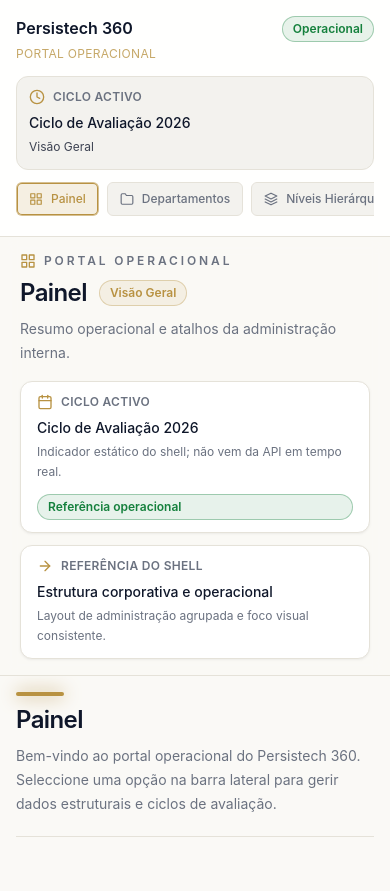
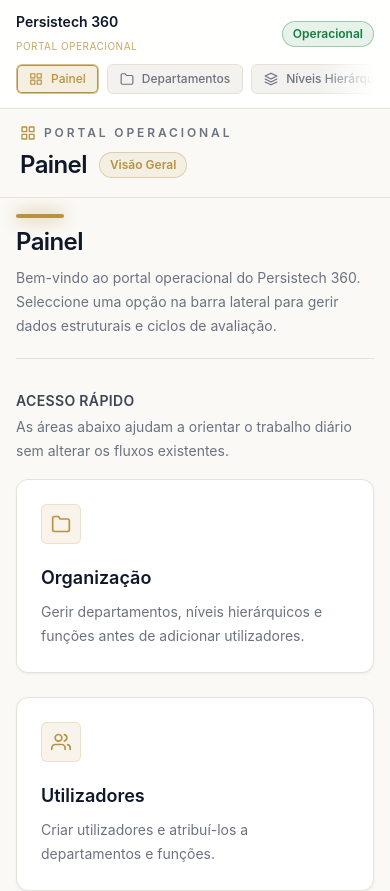
Before and after one commit to persistec/persistech-360, a Next.js app in the folder apps/web/: page / in a window 390 px wide. Shown: the top 891 px of the page. Before the commit the page ends 844 px from the top, so only its background shows below. Built offline with nearby package versions, Linux system fonts and the light colour scheme.

Commit message:
fix(ui): rebuild operational shell mobile first

```diff
--- a/apps/web/src/app/layout.tsx
+++ b/apps/web/src/app/layout.tsx
@@ -45,9 +45,9 @@
       </head>
       <body className="bg-background font-sans text-foreground antialiased">
         <ThemeProvider>
-          <div className="flex h-dvh min-h-0 flex-col overflow-hidden xl:flex-row">
+          <div className="flex min-h-dvh flex-col xl:h-dvh xl:min-h-0 xl:flex-row xl:overflow-hidden">
             <Sidebar />
-            <div className="min-h-0 min-w-0 flex-1 overflow-y-auto">
+            <div className="min-w-0 flex-1 xl:min-h-0 xl:overflow-y-auto">
               <OperationalShellHeader />
               <main className="min-w-0 px-4 py-4 sm:px-6 sm:py-6 lg:px-8">
                 <div className="mx-auto w-full max-w-7xl">{children}</div>
--- a/apps/web/src/components/OperationalShellHeader.tsx
+++ b/apps/web/src/components/OperationalShellHeader.tsx
@@ -10,7 +10,7 @@
   const context = getShellContext(pathname);
 
   return (
-    <header className="sticky top-0 z-20 border-b border-border bg-background/90 backdrop-blur">
+    <header className="xl:sticky xl:top-0 xl:z-20 border-b border-border bg-background/90 backdrop-blur">
       <div className="mx-auto w-full max-w-7xl px-5 py-4 sm:px-8">
         <div className="flex flex-col gap-4 xl:flex-row xl:items-end xl:justify-between">
           <div className="min-w-0">
@@ -22,10 +22,10 @@
               <h1 className="text-2xl font-semibold tracking-tight text-foreground">{context.title}</h1>
               <StatusBadge tone="info">{context.group}</StatusBadge>
             </div>
-            <p className="mt-2 max-w-3xl text-sm leading-6 text-muted-foreground">{context.description}</p>
+            <p className="mt-2 max-w-3xl text-sm leading-6 text-muted-foreground hidden sm:block">{context.description}</p>
           </div>
 
-          <div className="grid gap-3 grid-cols-1 md:grid-cols-2 xl:w-[34rem]">
+          <div className="hidden xl:grid xl:w-[34rem] grid-cols-2 gap-3">
             <div className="min-w-0 rounded-xl border border-border bg-surface px-4 py-3 shadow-sm shadow-black/5">
               <div className="flex items-center gap-2 text-xs font-semibold uppercase tracking-wide text-muted-foreground">
                 <FiCalendar className="h-4 w-4 text-primary" aria-hidden="true" />
--- a/apps/web/src/components/Sidebar.tsx
+++ b/apps/web/src/components/Sidebar.tsx
@@ -2,34 +2,25 @@
 
 import Link from 'next/link';
 import { usePathname } from 'next/navigation';
-import { FiClock, FiInfo } from 'react-icons/fi';
+import { FiInfo } from 'react-icons/fi';
 import { StatusBadge } from '@/components/ui';
-import { getShellContext, shellBrand, shellCycleSummary, shellSections } from '@/lib/shell';
+import { shellBrand, shellCycleSummary, shellSections } from '@/lib/shell';
 
 export function Sidebar() {
   const pathname = usePathname();
-  const context = getShellContext(pathname);
   const BrandIcon = shellBrand.icon;
 
   return (
     <>
-      <div className="border-b border-border bg-surface/95 p-4 xl:hidden">
-        <div className="mb-3 flex items-start justify-between gap-3">
+      <div className="border-b border-border bg-surface/95 px-4 py-3 pb-2 xl:hidden">
+        <div className="mb-2 flex items-center justify-between gap-3">
           <div>
-            <span className="block text-base font-semibold text-foreground">{shellBrand.title}</span>
-            <span className="text-xs uppercase tracking-wide text-primary/80">{shellBrand.subtitle}</span>
+            <span className="block text-sm font-semibold text-foreground">{shellBrand.title}</span>
+            <span className="text-[10px] uppercase tracking-wider text-primary/80">{shellBrand.subtitle}</span>
           </div>
           <StatusBadge tone="success">Operacional</StatusBadge>
         </div>
-        <div className="mb-3 rounded-xl border border-border bg-surface-muted p-3">
-          <div className="flex items-center gap-2 text-xs font-semibold uppercase tracking-wide text-muted-foreground">
-            <FiClock className="h-4 w-4 text-primary" aria-hidden="true" />
-            {shellCycleSummary.label}
-          </div>
-          <p className="mt-2 text-sm font-medium text-foreground">{shellCycleSummary.title}</p>
-          <p className="mt-1 text-xs leading-5 text-foreground/80">{context.group}</p>
-        </div>
-        <nav className="flex min-w-0 gap-2 overflow-x-auto pb-1">
+        <nav className="flex min-w-0 gap-2 overflow-x-auto pb-1.5 [mask-image:linear-gradient(to_right,white_85%,transparent_100%)] [-webkit-mask-image:linear-gradient(to_right,white_85%,transparent_100%)]">
           {shellSections.flatMap((section) => section.items).map((item) => {
             const isActive = pathname === item.href || (item.href !== '/' && pathname?.startsWith(item.href));
             const Icon = item.icon;
@@ -38,7 +29,7 @@
                 key={item.href}
                 href={item.href}
                 aria-current={isActive ? 'page' : undefined}
-                className={`flex shrink-0 items-center gap-2 whitespace-nowrap rounded-md border px-3 py-2 text-xs font-medium transition-colors focus-visible:ring-2 focus-visible:ring-ring focus-visible:ring-offset-2 focus-visible:ring-offset-background ${
+                className={`flex shrink-0 items-center gap-2 whitespace-nowrap rounded-md border px-3 py-1.5 text-xs font-medium transition-colors focus-visible:ring-2 focus-visible:ring-ring focus-visible:ring-offset-2 focus-visible:ring-offset-background ${
                   isActive
                     ? 'border-primary/50 bg-primary/15 text-primary shadow-[inset_0_0_0_1px_var(--color-primary)]'
                     : 'border-border bg-surface-muted text-muted-foreground hover:border-border-strong hover:text-foreground'
```
